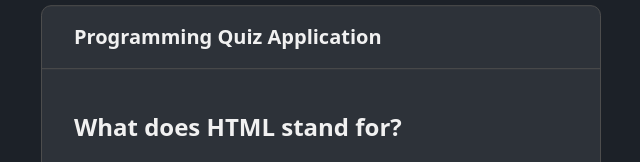
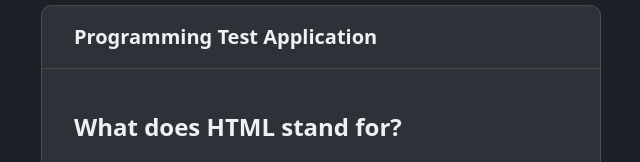
Before and after one commit to ifeola/my-quiz-app, a plain HTML site: page index.html in a window 1280 px wide. Both pictures are taken after a click on the button "Start Quiz". Shown: the part 195-357 px from the top of the page, 319-959 px from the left. Drawn offline with Linux system fonts and the light colour scheme.

Commit message:
Made some changes to the UI

```diff
--- a/index.html
+++ b/index.html
@@ -21,7 +21,7 @@
 					</div>
 					<div class="quiz-bg">
 						<header class="quiz-title-bg">
-							<h1 class="quiz-title">Programming Quiz Application</h1>
+							<h1 class="quiz-title">Programming Test Application</h1>
 						</header>
 						<section class="quiz-body">
 							<h2 class="quiz-question">Question text</h2>
```
